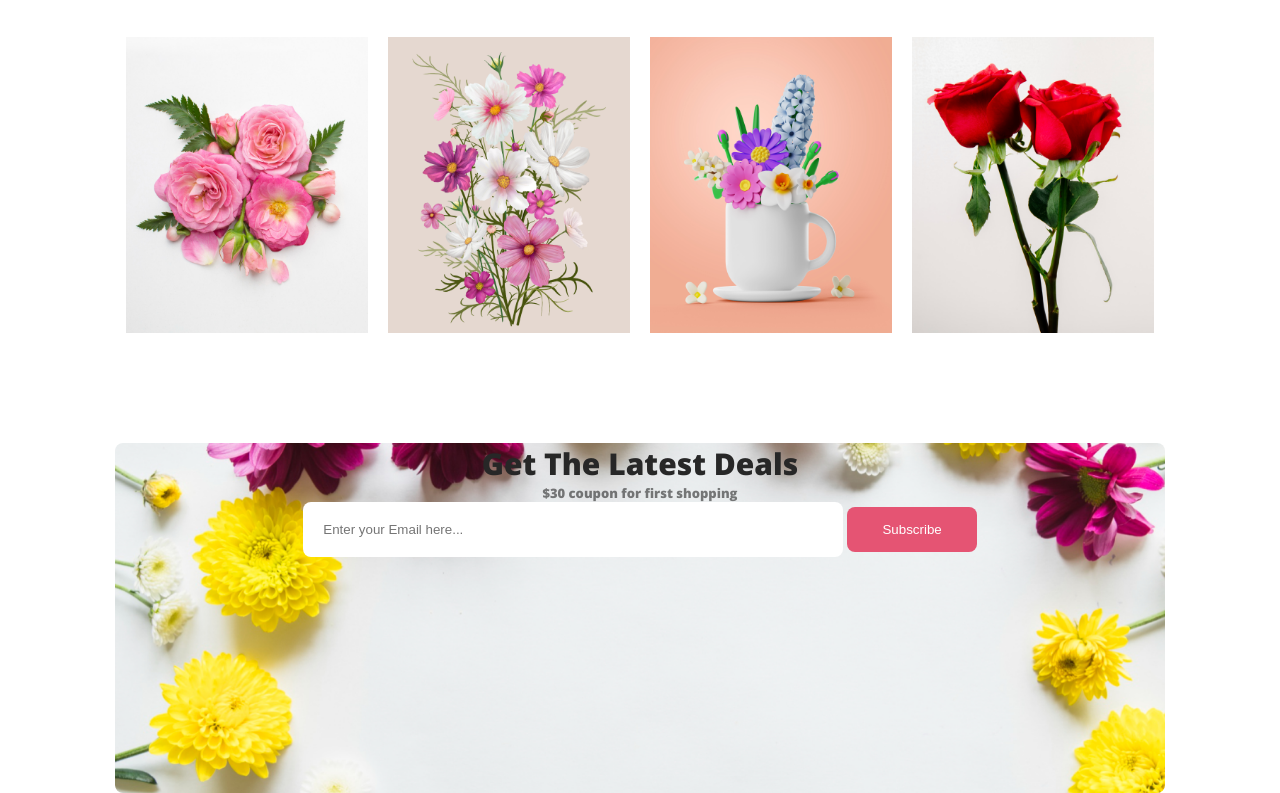
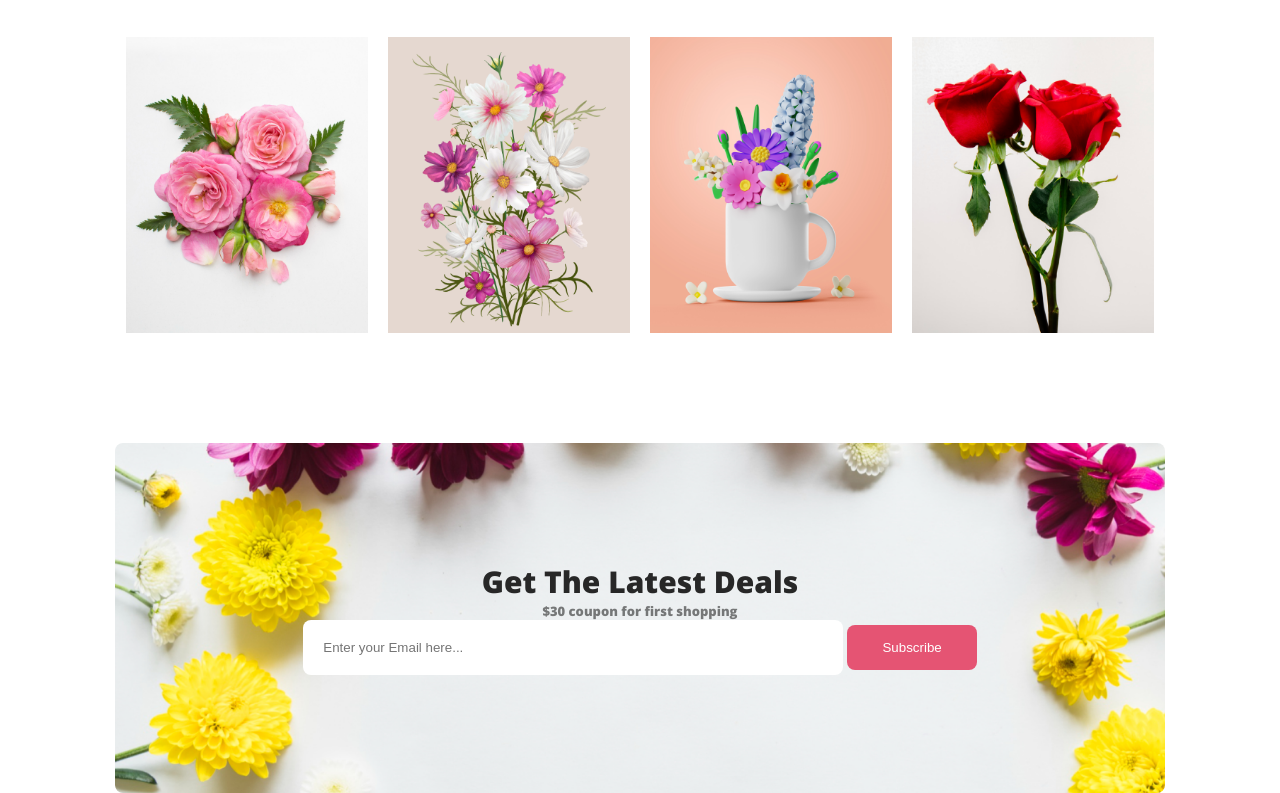
Before and after one commit to Humairaa1/Flower-Shop-Webpage, a plain HTML site: page index.html in a window 1280 px wide. Shown: the part 1678-2471 px from the top of the page. Drawn offline with nearby package versions, Linux system fonts and the light colour scheme.

Commit message:
Subscribe Section Complete

```diff
--- a/index.html
+++ b/index.html
@@ -53,11 +53,12 @@
         </section>
         <section class="subscrib-container">
 
-            <h3 class="primary-title">Get The Latest Deals</h3>
-            <p class="subtitle">$30 coupon for first shopping</p>
-            <input class="email-input" type="email" placeholder="Enter your Email here...">
-            <button class="primary-btn">Subscribe</button>
-
+            <div>
+                <h3 class="primary-title">Get The Latest Deals</h3>
+                <p class="subtitle">$30 coupon for first shopping</p>
+                <input class="email-input" type="email" placeholder="Enter your Email here...">
+                <button class="primary-btn">Subscribe</button>
+            </div>
         </section>
     </main>
     <footer></footer>
--- a/styles/webstyle.css
+++ b/styles/webstyle.css
@@ -106,6 +106,12 @@ height: 296px;
     margin-top: 110px;
     border-radius: 8px;
     text-align: center;
+    display: flex;
+    align-items: center;
+    justify-content: center;
+
+}
+.subscrib-content{
 
 }
 .subtitle{
```
